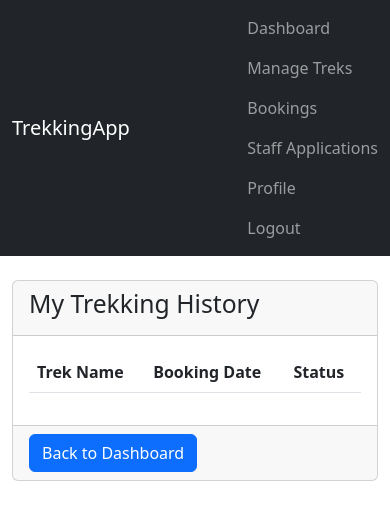
After one commit to 25f2007813-Suzal/trekking-management-application, a Flask app: page /user/history in a window 390 px wide. The commit adds this page. Shown: the top 520 px of the page. Run offline with Flask 3, Linux system fonts and the light colour scheme; a user stored in the database is signed in; lists and menus that the app fills with data are empty.

Commit message:
Milestone: User Dashboard and Trek Booking System

```diff
--- a/app.py
+++ b/app.py
@@ -40,10 +40,14 @@ def create_app():
     from routes.auth_route import auth_bp
     from routes.admin_routes import admin_bp
     from routes.staff_routes import staff_bp
+    from routes.user_routes import user_bp
+    from routes.profile_routes import profile_bp
 
     app.register_blueprint(auth_bp)
     app.register_blueprint(admin_bp)
     app.register_blueprint(staff_bp)
+    app.register_blueprint(user_bp)
+    app.register_blueprint(profile_bp)
 
     return app
 
--- a/controllers/admin_controller.py
+++ b/controllers/admin_controller.py
@@ -89,4 +89,4 @@ def get_pending_staff():
 
 
 def get_all_bookings():
-    return Booking.query.all()
+    return Booking.query.order_by(Booking.booking_date.desc()).all()
--- /dev/null
+++ b/controllers/user_controllers.py
@@ -0,0 +1,63 @@
+from models import Booking, Trek, TrekStatus, db, BookingStatus
+
+
+def get_available_treks(query, difficulty):
+    if difficulty:
+        treks = Trek.query.filter(
+            Trek.name.ilike(f"%{query}%"),
+            Trek.difficulty == difficulty,
+            Trek.status == TrekStatus.OPEN,
+        ).all()
+    else:
+        treks = Trek.query.filter(
+            Trek.name.ilike(f"%{query}%"),
+            Trek.status == TrekStatus.OPEN,
+        ).all()
+
+    return treks
+
+
+def book_user_trek(user_id, trek_id):
+    trek = Trek.query.get_or_404(trek_id)
+
+    if trek.status != TrekStatus.OPEN:
+        return "This trek is not open for booking."
+
+    if trek.available_slots <= 0:
+        return "This trek is full!"
+
+    existing = Booking.query.filter_by(
+        user_id=user_id, trek_id=trek_id, status=BookingStatus.BOOKED
+    ).first()
+    if existing:
+        return "You have already booked this trek."
+
+    new_booking = Booking(user_id=user_id, trek_id=trek_id, status=BookingStatus.BOOKED)
+    trek.available_slots -= 1
+
+    db.session.add(new_booking)
+    db.session.commit()
+    return "Booking successful!"
+
+
+def get_user_bookings(user_id):
+    return reversed(Booking.query.filter(Booking.user_id == user_id).all())
+
+
+def cancel_user_trek(booking_id, user_id):
+    booking = Booking.query.filter_by(id=booking_id, user_id=user_id).first()
+    if booking and booking.status == BookingStatus.BOOKED:
+        booking.status = BookingStatus.CANCELLED
+        booking.trek.available_slots += 1
+        db.session.commit()
+        return "Booking cancelled successfully!"
+    return "Booking could not be cancelled."
+
+
+def get_user_history(user_id):
+    return reversed(
+        Booking.query.filter(
+            Booking.user_id == user_id,
+            Booking.status.in_([BookingStatus.COMPLETED, BookingStatus.CANCELLED]),
+        ).all()
+    )
--- a/routes/staff_routes.py
+++ b/routes/staff_routes.py
@@ -34,6 +34,9 @@ def update_trek(trek_id):
 @staff_bp.route("/staff/trek/<int:trek_id>/participats")
 @login_required
 def trek_participants(trek_id):
+    if current_user.role != Role.STAFF:
+        abort(403)
+
     trek = Trek.query.filter(
         Trek.id == trek_id, Trek.staff_id == current_user.id
     ).first_or_404()
--- /dev/null
+++ b/routes/user_routes.py
@@ -0,0 +1,66 @@
+from flask import Blueprint, abort, render_template, request, flash, redirect, url_for
+from flask_login import current_user, login_required
+
+from controllers.user_controllers import (
+    get_available_treks,
+    book_user_trek,
+    get_user_bookings,
+    cancel_user_trek,
+    get_user_history,
+)
+from models import Role
+
+user_bp = Blueprint("user", __name__)
+
+
+@user_bp.route("/user/dashboard")
+@login_required
+def dashboard():
+    if current_user.role != Role.TREKKER:
+        abort(403)
+
+    query = request.args.get("q", "").strip()
+    difficulty = request.args.get("difficulty")
+
+    treks = get_available_treks(query, difficulty)
+
+    return render_template("user_dash.html", treks=treks)
+
+
+@user_bp.route("/user/book/<int:trek_id>", methods=["POST"])
+@login_required
+def book_trek(trek_id):
+    if current_user.role != Role.TREKKER:
+        abort(403)
+
+    message = book_user_trek(current_user.id, trek_id)
+    flash(message)
+    return redirect(url_for("user.dashboard"))
+
+
+@user_bp.route("/user/my-bookings")
+@login_required
+def my_bookings():
+    if current_user.role != Role.TREKKER:
+        abort(403)
+
+    bookings = get_user_bookings(current_user.id)
+    return render_template("user_bookings.html", bookings=bookings)
+
+
+@user_bp.route("/user/cancel/<int:booking_id>", methods=["POST"])
+@login_required
+def cancel_booking(booking_id):
+    if current_user.role != Role.TREKKER:
+        abort(403)
+
+    message = cancel_user_trek(booking_id, current_user.id)
+    flash(message)
+    return redirect(url_for("user.my_bookings"))
+
+
+@user_bp.route("/user/history")
+@login_required
+def history():
+    bookings = get_user_history(current_user.id)
+    return render_template("user_history.html", bookings=bookings)
--- a/templates/admin_edit_trek.html
+++ b/templates/admin_edit_trek.html
@@ -1,4 +1,7 @@
 {% extends "base.html" %}
+{% block head%}
+<title>Admin Edit Trek</title>
+{% endblock %}
 
 {% block body %}
 <div class="container mt-4">
--- a/templates/admin_staff_apps.html
+++ b/templates/admin_staff_apps.html
@@ -1,4 +1,8 @@
 {% extends "base.html" %}
+
+{% block head%}
+<title>Staff Applications</title>
+{% endblock %}
 
 {% block body %}
 <div class="container-fluid mt-4">
--- a/templates/base.html
+++ b/templates/base.html
@@ -20,8 +20,12 @@
                         <li class="nav-item"><a class="nav-link" href="{{ url_for('admin.view_all_bookings') }}">Bookings</a></li>
                         <li class="nav-item"><a class="nav-link" href="{{ url_for('admin.staff_applications') }}">Staff Applications</a></li>
 
+                    {% elif current_user.role.value == 'Trekker' %}
+                        <li class="nav-item"><a class="nav-link" href="{{ url_for('user.dashboard') }}">Dashboard</a></li>
+                        <li class="nav-item"><a class="nav-link" href="{{ url_for('user.my_bookings') }}">My Bookings</a></li>
+                        <li class="nav-item"> <a class="nav-link" href="{{ url_for('user.history') }}">Trekking History</a> </li>
                     {% endif %}
-
+                    <a class="nav-link" href="{{ url_for('profile.update_profile') }}">Profile</a>
                     <a class="nav-link" href="{{ url_for('auth.logout') }}">Logout</a>
                 {% else %}
                     <a class="nav-link" href="{{ url_for('auth.login') }}">Login</a>
@@ -39,8 +43,6 @@
                 {% endfor %}
             {% endif %}
         {% endwith %}
-
-        {% block content %}{% endblock %}
     </div>
 
   {% block body %}{% endblock body %}
--- a/templates/staff_dash.html
+++ b/templates/staff_dash.html
@@ -1,6 +1,10 @@
 {% extends "base.html" %}
 
-{% block content %}
+{% block head%}
+<title>Staff Dashboard</title>
+{% endblock %}
+
+{% block body %}
 <div class="container mt-4">
   <h2 class="mb-4">Staff Dashboard</h2>
 
--- /dev/null
+++ b/templates/user_history.html
@@ -0,0 +1,45 @@
+{% extends "base.html" %}
+
+{% block head%}
+<title>User History</title>
+{% endblock %}
+
+{% block body %}
+<div class="container mt-4">
+
+  <div class="card">
+   <div class="card-header">
+      <h2>My Trekking History</h2>
+    </div>
+
+    <div class="card-body">
+      <table class="table table-hover">
+          <thead>
+              <tr>
+                  <th>Trek Name</th>
+                  <th>Booking Date</th>
+                  <th>Status</th>
+              </tr>
+          </thead>
+          <tbody>
+              {% for b in bookings %}
+              <tr>
+                  <td>{{ b.trek.name }}</td>
+                  <td>{{ b.booking_date.strftime('%Y-%m-%d') }}</td>
+                  <td>
+                      <span class="badge {% if b.status.value == 'Completed' %}bg-success{% else %}bg-danger{% endif %}">
+                          {{ b.status.value }}
+                      </span>
+                  </td>
+              </tr>
+              {% endfor %}
+          </tbody>
+      </table>
+    </div>
+
+    <div class="card-footer">
+      <a href="{{ url_for('user.dashboard') }}" class="btn btn-primary">Back to Dashboard</a>
+    </div>
+  </div>
+</div>
+{% endblock %}
```
Also changed, not shown: routes/profile_routes.py (added, +23 -0 lines), templates/admin_bookings.html (+15 -3 lines), templates/profile.html (added, +39 -0 lines), templates/staff_participants.html (+16 -2 lines), templates/user_bookings.html (added, +57 -0 lines), templates/user_dash.html (added, +70 -0 lines).
